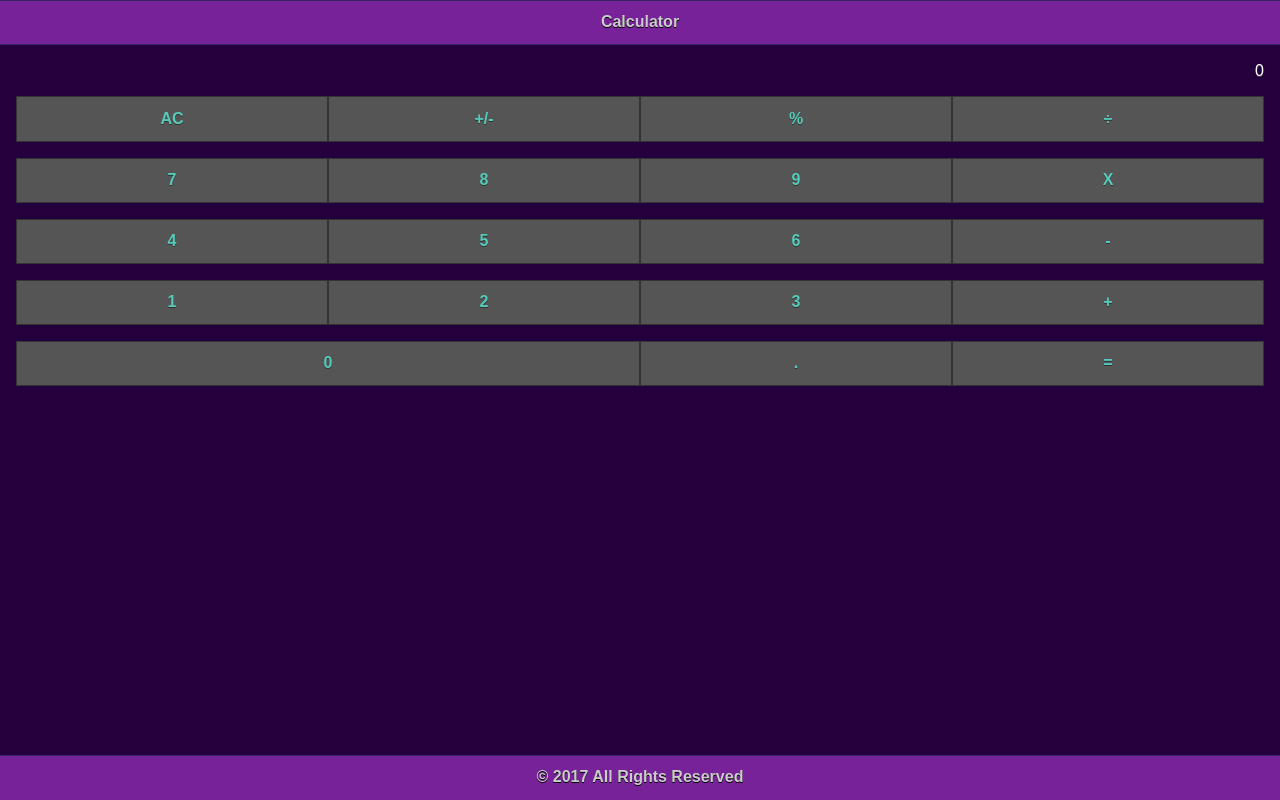
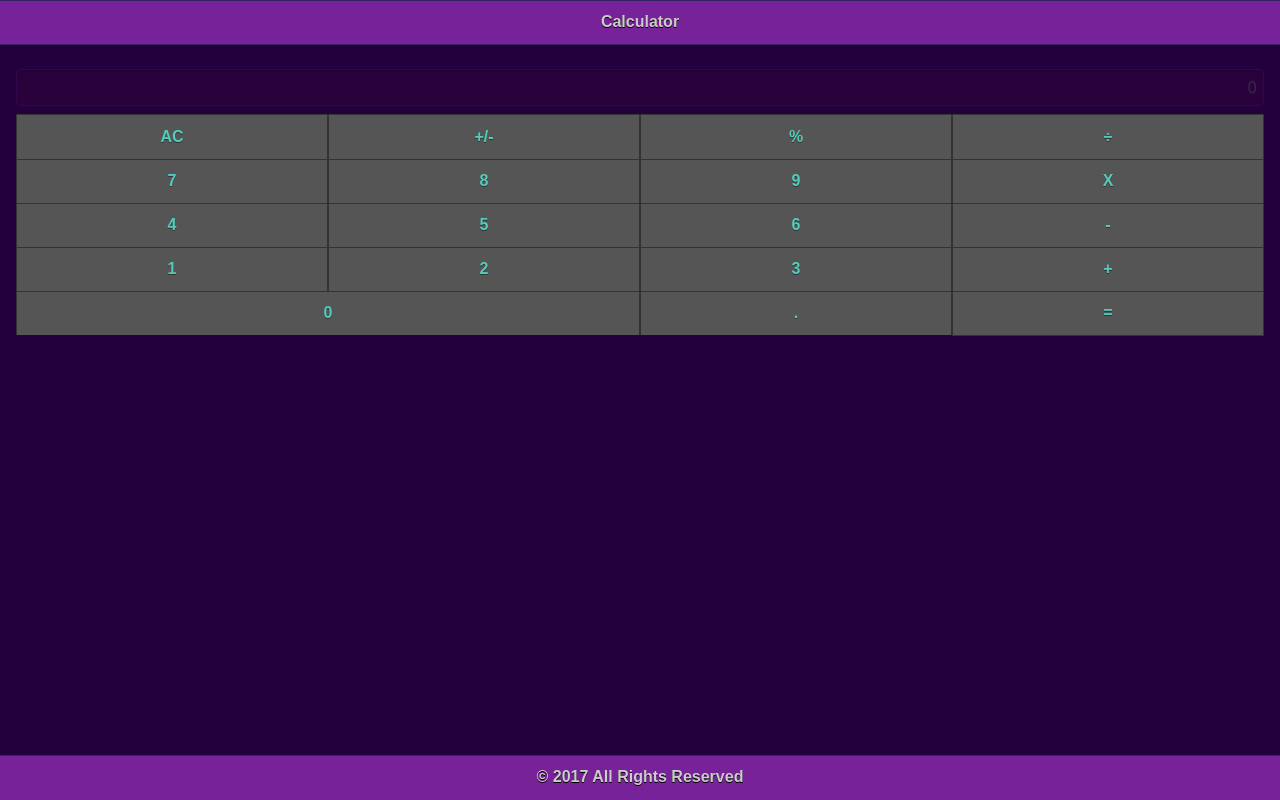
Before and after one commit to Chaosman004/COMP3025-Assignment1, a website: page index.html in a window 1280 px wide. Drawn offline with Linux system fonts and the light colour scheme.

Commit message:
Updated Look

```diff
--- a/index.html
+++ b/index.html
@@ -19,9 +19,11 @@
 
 			<!-- Main Content goes here -->
 			<div data-role="main" class="ui-content">
-				<label style="text-align:right;">0</label>
-				<!-- Button Grid -->
-				<div class="ui-grid-c">
+				<!--<label style="text-align:right;">0</label>-->
+				<input type="text" name="display" id="calcOut" style="text-align:right;" placeholder="0" disabled>
+				<!-- Button Group -->
+				<div data-role="controlgroup" data-type="vertical">
+					<div class="ui-grid-c">
 					<div class="ui-block-a"><span><a href="#" class="ui-btn">AC</a></span></div>
 					<div class="ui-block-b"><span><a href="#" class="ui-btn"> +/-</a></span></div>
 					<div class="ui-block-c"><span><a href="#" class="ui-btn"> %</a></span></div>
@@ -42,7 +44,8 @@
 					<div class="ui-block-b"><span><a href="#" class="ui-btn"> .</a></span></div>
 					<div class="ui-block-d"><span><a href="#" class="ui-btn"> =</a></span></div>
 				</div>
-			</div>
+</div>
+
 
 			<!-- footer may or may not remain -->
 			<div data-role="footer" data-position="fixed">
```
